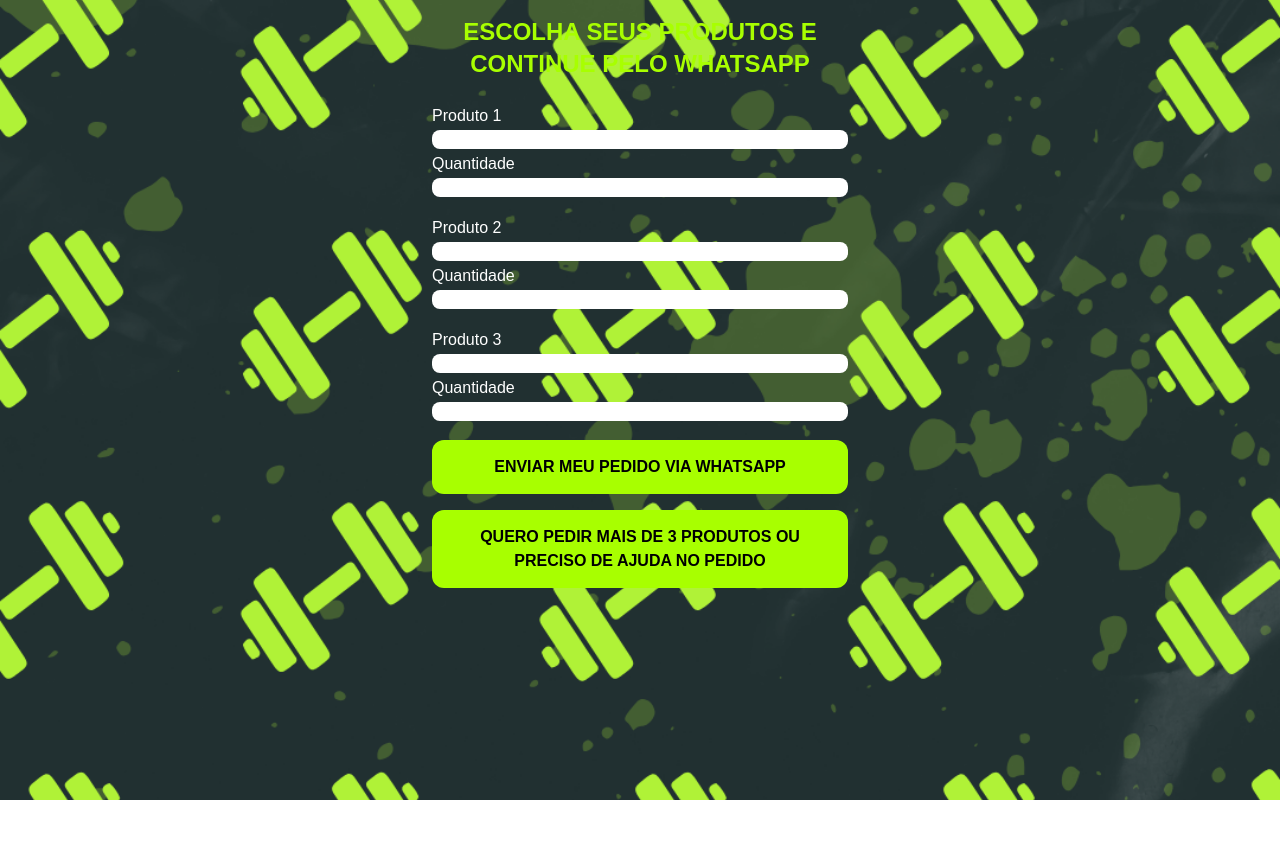
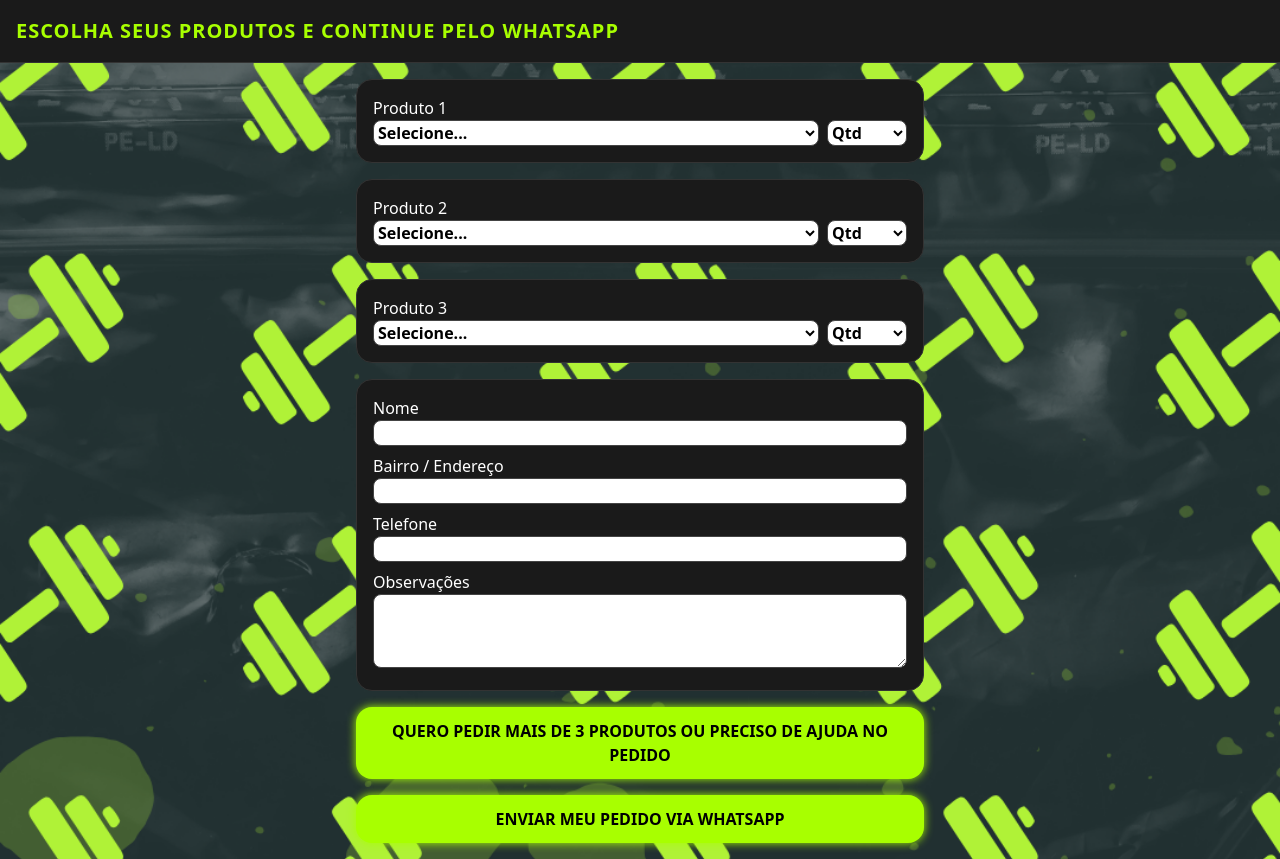
Before and after one commit to viniciusgabriel93/venda-sucos, a plain HTML site: page index.html in a window 1280 px wide. Before the commit the page ends 800 px from the top, so only its background shows below. Drawn offline with nearby package versions, Linux system fonts and the light colour scheme.

Commit message:
Add files via upload

```diff
--- a/index.html
+++ b/index.html
@@ -1,116 +1,170 @@
-
 <!DOCTYPE html>
 <html lang="pt-BR">
 <head>
   <meta charset="UTF-8" />
-  <meta name="viewport" content="width=device-width, initial-scale=1.0"/>
+  <meta name="viewport" content="width=device-width, initial-scale=1.0" />
   <title>Pedido Rápido</title>
   <script src="https://cdn.tailwindcss.com"></script>
   <style>
+    :root {
+      --neon-green: #A8FF00;
+      --neon-green-hover: #cfff4f;
+      --bg-dark: #0f0f0f;
+    }
     body {
       background-image: url('fundo.png');
       background-size: cover;
       background-position: center;
+      background-attachment: fixed;
       color: white;
-      font-family: sans-serif;
+    }
+    .card {
+      border-radius: 1rem;
+      padding: 1rem;
+      margin-bottom: 1rem;
+      background-color: #1a1a1a;
+      border: 1px solid #333;
+    }
+    .card label {
+      display: block;
+      color: white;
+      font-weight: 500;
     }
     select, input, textarea {
-      background-color: #fff;
-      color: #000;
-      font-weight: bold;
-      border-radius: 8px;
-      padding: 8px;
+      background-color: #ffffff !important;
+      color: #000000 !important;
+      font-weight: bold !important;
+      border: 1px solid #444;
+      border-radius: 0.5rem;
+      padding: 0.5rem;
       width: 100%;
     }
-    .btn {
-      display: block;
-      width: 100%;
-      margin: 10px 0;
-      padding: 15px;
-      background-color: #A8FF00;
+    .btn-neon {
+      background-color: var(--neon-green);
       color: black;
       font-weight: bold;
-      text-align: center;
-      border-radius: 12px;
-      font-size: 1rem;
+    }
+    .btn-neon:hover {
+      background-color: var(--neon-green-hover);
     }
   </style>
 </head>
-<body class="p-4 max-w-md mx-auto">
-  <h1 class="text-2xl font-bold text-center text-[#A8FF00] mb-6">ESCOLHA SEUS PRODUTOS E CONTINUE PELO WHATSAPP</h1>
+<body>
+  <header style="background:#1a1a1a; border-bottom:1px solid #333; padding:1rem;">
+    <h1 style="font-size:1.25rem; font-weight:800; text-transform:uppercase; letter-spacing:0.05em; color:#A8FF00;">Escolha seus produtos e continue pelo WhatsApp</h1>
+  </header>
+  <main style="max-width:600px; margin:auto; padding:1rem;">
+    <form id="pedidoForm" class="space-y-4">
+      <div class="card">
+        <label>Produto 1</label>
+        <div style="display:flex; gap:0.5rem;">
+          <select id="produto1" class="flex-1"></select>
+          <select id="quantidade1" style="width:5rem;"><option value="">Qtd</option></select>
+        </div>
+      </div>
+      <div class="card">
+        <label>Produto 2</label>
+        <div style="display:flex; gap:0.5rem;">
+          <select id="produto2" class="flex-1"></select>
+          <select id="quantidade2" style="width:5rem;"><option value="">Qtd</option></select>
+        </div>
+      </div>
+      <div class="card">
+        <label>Produto 3</label>
+        <div style="display:flex; gap:0.5rem;">
+          <select id="produto3" class="flex-1"></select>
+          <select id="quantidade3" style="width:5rem;"><option value="">Qtd</option></select>
+        </div>
+      </div>
+      <div class="card">
+        <label for="nome">Nome</label>
+        <input id="nome" type="text" required />
+        <label for="endereco" style="margin-top:0.5rem;">Bairro / Endereço</label>
+        <input id="endereco" type="text" />
+        <label for="telefone" style="margin-top:0.5rem;">Telefone</label>
+        <input id="telefone" type="tel" required />
+        <label for="obs" style="margin-top:0.5rem;">Observações</label>
+        <textarea id="obs" rows="3"></textarea>
+      </div>
+      <button type="button" onclick="atendimentoCompleto()" class="btn-neon" style="width:100%; padding:0.75rem; border-radius:1rem; font-size:1rem; text-transform:uppercase; box-shadow: 0 0 10px #a8ff00;">QUERO PEDIR MAIS DE 3 PRODUTOS OU PRECISO DE AJUDA NO PEDIDO</button>
+      <button type="button" onclick="enviarPedido()" class="btn-neon" style="width:100%; padding:0.75rem; border-radius:1rem; font-size:1rem; font-weight:800; text-transform:uppercase; box-shadow: 0 0 10px #a8ff00;">ENVIAR MEU PEDIDO VIA WHATSAPP</button>
+    </form>
+  </main>
+  <script>
+    const produtos = [
+      "BRATVA - TREMBO ACETATO - R$170",
+      "BRATVA - ENANTATO DE TESTO - R$160",
+      "BRATVA - Masteron - R$160",
+      "BRATVA - DURA - R$160",
+      "BRATVA - BLEND - R$170",
+      "BRATVA - DECA - R$160",
+      "BRATVA - BOLDENONA - R$160",
+      "LANDER - DECA 10ml 200mg - R$180",
+      "LANDER - ENANTATO 10ml 250mg - R$180",
+      "LANDER - CIPIONATO 10ml - R$180",
+      "LANDER - BOLDENONA 10ml - R$180",
+      "LANDER - MASTERON 10ml - R$180",
+      "LANDER - DURATESTON 10ml - R$180",
+      "LANDER - TREMBO ACETATO 10ml - R$220",
+      "LANDER - TREMBO ENANTATO 10ml 250mg - R$200",
+      "LANDER - NPP 10ml - R$180",
+      "LANDER - Tri-Trembo 10ml - R$220"
+    ];
 
-  <form id="pedidoForm" class="space-y-4">
-    <div>
-      <label>Produto 1</label>
-      <select id="produto1">
-        <option value="">Selecione...</option>
-        <option value="BRATVA - TREMBO ACETATO - R$170">BRATVA - TREMBO ACETATO - R$170</option>
-        <option value="BRATVA - Masteron - R$160">BRATVA - Masteron - R$160</option>
-        <option value="LANDER - CIPIONATO 10ml - R$180">LANDER - CIPIONATO 10ml - R$180</option>
-      </select>
-      <label>Quantidade</label>
-      <select id="quant1">
-        <option value="1">1</option><option value="2">2</option><option value="3">3</option>
-        <option value="4">4</option><option value="5">5</option><option value="6">6</option>
-        <option value="7">7</option><option value="8">8</option><option value="9">9</option>
-        <option value="10">10</option>
-      </select>
-    </div>
-    <div>
-      <label>Produto 2</label>
-      <select id="produto2">
-        <option value="">Selecione...</option>
-        <option value="BRATVA - TREMBO ACETATO - R$170">BRATVA - TREMBO ACETATO - R$170</option>
-        <option value="BRATVA - Masteron - R$160">BRATVA - Masteron - R$160</option>
-        <option value="LANDER - CIPIONATO 10ml - R$180">LANDER - CIPIONATO 10ml - R$180</option>
-      </select>
-      <label>Quantidade</label>
-      <select id="quant2">
-        <option value="1">1</option><option value="2">2</option><option value="3">3</option>
-        <option value="4">4</option><option value="5">5</option><option value="6">6</option>
-        <option value="7">7</option><option value="8">8</option><option value="9">9</option>
-        <option value="10">10</option>
-      </select>
-    </div>
-    <div>
-      <label>Produto 3</label>
-      <select id="produto3">
-        <option value="">Selecione...</option>
-        <option value="BRATVA - TREMBO ACETATO - R$170">BRATVA - TREMBO ACETATO - R$170</option>
-        <option value="BRATVA - Masteron - R$160">BRATVA - Masteron - R$160</option>
-        <option value="LANDER - CIPIONATO 10ml - R$180">LANDER - CIPIONATO 10ml - R$180</option>
-      </select>
-      <label>Quantidade</label>
-      <select id="quant3">
-        <option value="1">1</option><option value="2">2</option><option value="3">3</option>
-        <option value="4">4</option><option value="5">5</option><option value="6">6</option>
-        <option value="7">7</option><option value="8">8</option><option value="9">9</option>
-        <option value="10">10</option>
-      </select>
-    </div>
+    const selectHTML = '<option value="">Selecione...</option>' + produtos.map(p => `<option value="${p}">${p}</option>`).join('');
+    document.getElementById('produto1').innerHTML = selectHTML;
+    document.getElementById('produto2').innerHTML = selectHTML;
+    document.getElementById('produto3').innerHTML = selectHTML;
 
-    <button type="button" onclick="enviarPedido()" class="btn">ENVIAR MEU PEDIDO VIA WHATSAPP</button>
-    <button type="button" onclick="pedirAjuda()" class="btn">QUERO PEDIR MAIS DE 3 PRODUTOS OU PRECISO DE AJUDA NO PEDIDO</button>
-  </form>
+    for (let i = 1; i <= 3; i++) {
+      const select = document.getElementById(`quantidade${i}`);
+      for (let j = 1; j <= 10; j++) {
+        select.innerHTML += `<option value="${j}">${j}</option>`;
+      }
+    }
 
-  <script>
+    function parseProduto(p) {
+      const match = p.match(/R\$(\d+)/);
+      return match ? parseFloat(match[1]) : 0;
+    }
+
+    function atendimentoCompleto() {
+      const nome = document.getElementById("nome").value;
+      const msg = `Olá, preciso de ajuda com meu pedido ou quero pedir mais de 3 produtos.%0A%0ANome: ${encodeURIComponent(nome)}`;
+      window.open(`https://wa.me/553192088162?text=${msg}`, "_blank");
+    }
+
     function enviarPedido() {
-      const produtos = [];
+      const itens = [];
+      let total = 0;
+
       for (let i = 1; i <= 3; i++) {
-        const prod = document.getElementById('produto'+i).value;
-        const quant = document.getElementById('quant'+i).value;
-        if (prod) {
-          produtos.push(quant + "x " + prod);
+        const produto = document.getElementById(`produto${i}`).value;
+        const qtd = parseInt(document.getElementById(`quantidade${i}`).value || 0);
+        if (produto && qtd > 0) {
+          const valorUnit = parseProduto(produto);
+          total += valorUnit * qtd;
+          itens.push(`- ${qtd}x ${produto}`);
         }
       }
-      if (produtos.length === 0) return alert("Selecione ao menos um produto");
 
-      const msg = "Olá! Quero fazer o seguinte pedido:%0A" + produtos.map(p => "- " + p).join("%0A");
-      window.open("https://wa.me/553192088162?text=" + msg);
-    }
-    function pedirAjuda() {
-      const texto = "Olá! Preciso de ajuda ou quero pedir mais de 3 produtos.";
-      window.open("https://wa.me/553192088162?text=" + encodeURIComponent(texto));
+      if (!itens.length) {
+        alert("Selecione ao menos 1 produto com quantidade.");
+        return;
+      }
+
+      const nome = document.getElementById("nome").value;
+      const endereco = document.getElementById("endereco").value;
+      const telefone = document.getElementById("telefone").value;
+      const obs = document.getElementById("obs").value;
+
+      if (!nome || !telefone) {
+        alert("Preencha nome e telefone.");
+        return;
+      }
+
+      const mensagem = `Olá, quero fazer um pedido!%0A%0A🛒 Produtos:%0A${itens.join("%0A")}%0A%0A💰 Valor Total: R$${total.toFixed(2)}%0A%0A📍 Nome: ${encodeURIComponent(nome)}%0A📞 Telefone: ${encodeURIComponent(telefone)}%0A📍 Endereço: ${encodeURIComponent(endereco)}%0A📝 Observações: ${encodeURIComponent(obs)}%0A%0AObrigado!`;
+      window.open(`https://wa.me/553192088162?text=${mensagem}`, "_blank");
     }
   </script>
 </body>
```
